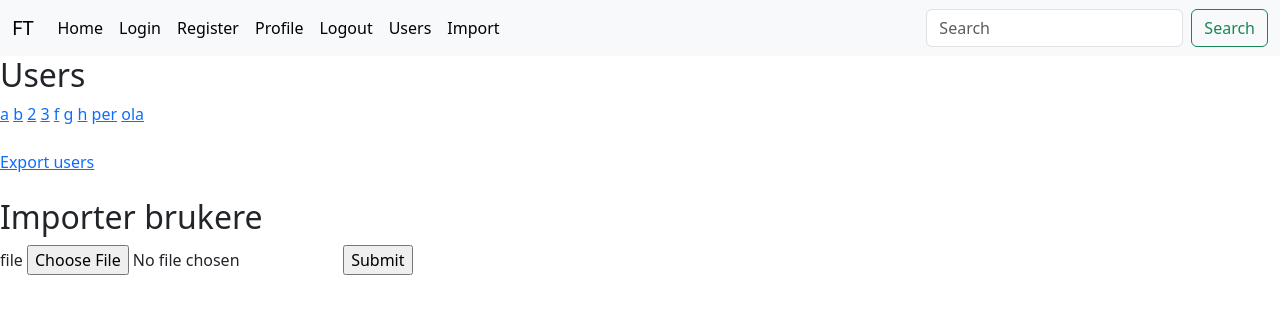
After one commit to MichaelHelgesen/ft, a Flask app: page /users in a window 1280 px wide. The commit adds this page. Shown: the top 314 px of the page. Run offline with Flask 2, Linux system fonts and the light colour scheme; a user stored in the database is signed in; data comes from the database, SQL or seed files in the repository; both versions use the stored data as it was after the commit.

Commit message:
import and export from database

```diff
--- a/FT/__init__.py
+++ b/FT/__init__.py
@@ -3,12 +3,14 @@ from flask_sqlalchemy import SQLAlchemy
 from flask_login import LoginManager
 from flask_admin import Admin
 from flask_admin.contrib.sqla import ModelView
-
+from tablib import Dataset
+import flask_excel as excel
 # create the extension
 db = SQLAlchemy()
 
 #Create a Flask Instance
 app = Flask(__name__)
+excel.init_excel(app)
 # configure the SQLite database, relative to the app instance folder
 app.config["SQLALCHEMY_DATABASE_URI"] = "sqlite:///ft.db"
 # initialize the app with the extension
@@ -23,7 +25,16 @@ login_manager.init_app(app)
 from .models.add_user import Users
 
 admin = Admin(app)
-admin.add_view(ModelView(Users, db.session))
+
+class UserView(ModelView):
+    column_hide_backrefs = False
+    can_export = True
+    export_types = ['csv', "xls"]
+    column_auto_select_related = True
+    column_list = ("name", 'username', "email", "role", "date_added")
+
+
+admin.add_view(UserView(Users, db.session))
 
 @login_manager.user_loader
 def load_user(user_id):
--- a/FT/forms/webforms.py
+++ b/FT/forms/webforms.py
@@ -1,5 +1,5 @@
 from flask_wtf import FlaskForm
-from wtforms import StringField, PasswordField, SubmitField
+from wtforms import StringField, PasswordField, SubmitField, FileField
 from wtforms.validators import DataRequired, EqualTo
 
 class UserForm(FlaskForm):
@@ -13,3 +13,14 @@ class LoginForm(FlaskForm):
     email = StringField('email', validators=[DataRequired()])
     password = PasswordField('Password', validators=[DataRequired()])
     submit = SubmitField("Submit")
+
+class UpdateUserForm(FlaskForm):
+    name = StringField('name', validators=[DataRequired()])
+    username = StringField('Username', validators=[DataRequired()])
+    email = StringField('email', validators=[DataRequired()])
+    password_hash = PasswordField("Password", validators=[DataRequired()])
+    submit = SubmitField("Submit")
+
+class ImportForm(FlaskForm):
+    file = FileField("file", validators=[DataRequired()])
+    submit = SubmitField("Submit")
--- a/FT/login/routes.py
+++ b/FT/login/routes.py
@@ -1,11 +1,16 @@
-from flask import Blueprint, render_template, flash, redirect, url_for
+from flask import Blueprint, render_template, flash, redirect, url_for, request, jsonify
 from FT.forms import webforms
-from FT import db
-from FT.models.add_user import Users
+from FT import db, app
+import flask_excel as excel
+import io
+import pandas as pd
+from FT.models.add_user import Users, Role
 from werkzeug.security import generate_password_hash, check_password_hash
 from flask_login import login_user, login_required, current_user, logout_user
+import csv
+login = Blueprint('login', __name__, static_folder="static",
+                  template_folder="templates")
 
-login = Blueprint('login', __name__, static_folder="static", template_folder="templates")
 
 @login.route('/login', methods=["GET", "POST"])
 def user_login():
@@ -30,8 +35,9 @@ def user_login():
     else:
         return render_template("user_login.html", form=form)
 
+
 @login.route("/register", methods=["GET", "POST"])
-@login_required
+# @login_required
 def user_register():
     form = webforms.UserForm()
     if form.validate_on_submit():
@@ -41,8 +47,10 @@ def user_register():
                 name=form.name.data,
                 email=form.email.data,
                 username=form.username.data,
-                password_hash=generate_password_hash(form.password_hash.data, method="sha256"),
+                password_hash=generate_password_hash(
+                    form.password_hash.data, method="sha256"),
             )
+            user.role.append(Role.query.filter_by(name="user").first())
             db.session.add(user)
             db.session.commit()
             flash("Bruker lagret")
@@ -58,13 +66,100 @@ def user_register():
     else:
         return render_template("user_register.html", form=form)
 
+
 @login.route('/profile')
 @login_required
 def user_profile():
-        return render_template("profile.html", name=current_user.name)
+    return render_template("profile.html", name=current_user.name)
+
 
 @login.route('/logout')
 @login_required
 def user_logout():
-        logout_user()
-        return redirect(url_for("page.index"))
+    logout_user()
+    return redirect(url_for("page.index"))
+
+
+@login.route("/users", methods=["GET", "POST"])
+@login_required
+def admin_users():
+    form = webforms.ImportForm()
+    users = Users.query.all()
+    user_role = Role.query.filter_by(name="user").first()
+    if request.method == "POST":
+        #df = pd.read_csv(request.files.get('file'))
+        df = pd.read_excel(request.files.get('file'))
+        #print(df)
+
+        for index in df.index:
+            check_user = Users.query.filter_by(email = df["email"][index]).first()
+            if check_user is None:
+                user = Users()
+                user.name = df["name"][index]
+                user.email = df["email"][index]
+                user.username = df["username"][index]
+                user.role = [user_role]
+                db.session.add(user)
+                db.session.commit()
+                users = Users.query.all()
+        flash("imported")
+        return render_template('users.html', users=users, form=form)
+
+    return render_template("users.html", users=users, form=form)
+
+
+@login.route("/upload")
+@login_required
+def admin_import():
+    users = Users.query.all()
+    return render_template("upload.html")
+
+
+@login.route("/users/<int:id>", methods=["GET", "POST"])
+@login_required
+def admin_user_update(id):
+    user = Users.query.get_or_404(id)
+    form = webforms.UpdateUserForm()
+    if request.method == "POST":
+        password = request.form["password_hash"]
+        if password:
+            hashed_pw = generate_password_hash(password, "sha256")
+            user.password_hash = hashed_pw
+            user.name = request.form["name"]
+            user.email = request.form["email"]
+            user.username = request.form["username"]
+        try:
+            db.session.commit()
+            flash("User updated!")
+            return render_template("update_user.html", form=form, user=user)
+        except:
+            flash("Error")
+            return render_template("update_user.html", form=form, user=user)
+    else:
+        return render_template("update_user.html", form=form, user=user)
+
+@login.route('/download', methods=['GET'])
+def download_data():
+    users = Users.query.all()
+    print(users)
+    user_id = []
+    user_names = []
+    user_emails = []
+    user_username = []
+    for users in users:
+        user_id.append(users.id)
+        user_names.append(users.name)
+        user_emails.append(users.email)
+        user_username.append(users.username)
+        print(users.role)
+    excel.init_excel(app)
+    extension_type = "xls"
+    filename = "test123" + "." + extension_type
+    d = {'id': user_id, "name": user_names, "email": user_emails, "username": user_username}
+    return excel.make_response_from_dict(d, file_type=extension_type, file_name=filename)
+
+@login.route('/import', methods=["GET", 'POST'])
+def import_data():
+    print("import")
+    flash("updated")
+    return redirect(url_for("login.admin_users"))
--- /dev/null
+++ b/FT/login/templates/users.html
@@ -0,0 +1,26 @@
+{% extends "base.html" %}
+
+{% block content%}
+{% for message in get_flashed_messages() %}
+<div class="alert alert-warning alert-dismissible fade show" role="alert">
+    <strong>{{ message }}</strong>
+    <button type="button" class="btn-close" data-bs-dismiss="alert" aria-label="Close"></button>
+</div>
+{% endfor %}
+    <h2>Users</h2>
+    {% for users in users %}
+        <a href="{{ url_for('login.admin_user_update', id=users.id) }}">{{ users.name }}</a>
+    {% endfor %}
+<br />
+<br />
+    <a href="{{ url_for('login.download_data') }}">Export users</a>
+    <br />
+    <br />
+    <h2>Importer brukere</h2>
+    <form action="#" method="POST" enctype=multipart/form-data><p>
+        {{ form.hidden_tag() }}
+        {{ form.file.label }}
+        {{ form.file }}
+        {{ form.submit }}
+    </form>
+{% endblock %}
--- a/FT/templates/navbar.html
+++ b/FT/templates/navbar.html
@@ -23,6 +23,12 @@
                 <li class="nav-item">
                     <a class="nav-link active" aria-current="page" href="{{ url_for('login.user_logout')}}">Logout</a>
                 </li>
+                <li class="nav-item">
+                    <a class="nav-link active" aria-current="page" href="{{ url_for('login.admin_users')}}">Users</a>
+                </li>
+                <li class="nav-item">
+                    <a class="nav-link active" aria-current="page" href="{{ url_for('login.admin_import')}}">Import</a>
+                </li>
                 {% endif %}
             </ul>
             <form class="d-flex" role="search" method="POST" action="">
```
Also changed, not shown: FT/login/templates/update_user.html (added, +29 -0 lines), FT/login/templates/upload.html (added, +13 -0 lines), FT/models/add_user.py (+38 -0 lines), instance/ft.db.
